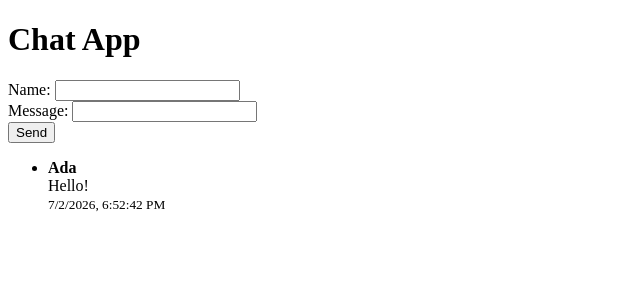
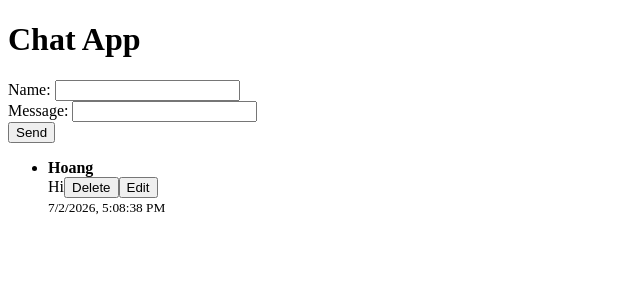
Before and after one commit to hoanglhh/chat_app_project, a React (Vite) app in the folder my-chat-frontend/: page / in a window 1280 px wide. Shown: the top 300 px of the page, without its empty margins (0-640 px from the left). Built offline with nearby package versions, Linux system fonts and the light colour scheme; data requests are answered from the project's data file.

Commit message:
Add CRUD features

```diff
--- a/my-chat-frontend/components/Message.jsx
+++ b/my-chat-frontend/components/Message.jsx
@@ -1,9 +1,13 @@
-const Message = ({ message }) => {
+const Message = ({ message, handleDelete, handleEdit }) => {
+
   return (
     <li>
       <strong>{message.name}</strong>
       <br />
       {message.content}
+      <button onClick={() => handleDelete(message.id)}>
+        Delete</button>
+      <button onClick={() => handleEdit(message.id)}>Edit</button>
       <br />
       <small>{new Date(message.createdAt).toLocaleString()}</small>
     </li>
--- a/my-chat-frontend/components/MessageForm.jsx
+++ b/my-chat-frontend/components/MessageForm.jsx
@@ -1,37 +1,7 @@
-import { useState } from "react"
-
-const MessageForm = ({ onCreate }) => {
-  const [name, setName] = useState('')
-  const [content, setContent] = useState('')
-
-  const handleSubmit = (event) => {
-    event.preventDefault()
-
-    if (name.trim() === '' || content.trim() === '') {
-      return
-    }
-
-    const messageObject = {
-      name,
-      content,
-      createdAt: new Date().toISOString()
-    }
-
-    onCreate(messageObject)
-
-    setName('')
-    setContent('')
-  }
-  const handleNameChange = (event) => {
-    setName(event.target.value)
-  }
-
-  const handleContentChange = (event) => {
-    setContent(event.target.value)
-  }
+const MessageForm = ({ name, content, addMessage, handleContentChange, handleNameChange }) => {
 
   return (
-    <form onSubmit={handleSubmit}>
+    <form onSubmit={addMessage}>
       <div>
         Name: <input
         value={name}
--- a/my-chat-frontend/components/MessageList.jsx
+++ b/my-chat-frontend/components/MessageList.jsx
@@ -1,10 +1,11 @@
 import Message from "./Message"
 
-const MessageList = ({ messages }) => {
+const MessageList = ({ messages, handleDelete, handleEdit }) => {
   return (
     <ul>
       {messages.map((message) => (
-        <Message key={message.id} message={message} />
+        <Message key={message.id} message={message} handleDelete={handleDelete}
+        handleEdit={handleEdit}/>
       ))}
     </ul>
   )
--- /dev/null
+++ b/my-chat-frontend/db.json
@@ -0,0 +1,10 @@
+{
+  "messages": [
+    {
+      "name": "Hoang",
+      "content": "Hi",
+      "createdAt": "2026-07-02T17:08:38.355Z",
+      "id": 1
+    }
+  ]
+}
--- a/my-chat-frontend/package.json
+++ b/my-chat-frontend/package.json
@@ -7,10 +7,12 @@
     "dev": "vite",
     "build": "vite build",
     "lint": "eslint .",
-    "preview": "vite preview"
+    "preview": "vite preview",
+    "server": "json-server -p 3001 db.json"
   },
   "dependencies": {
     "@tailwindcss/vite": "^4.3.1",
+    "axios": "^1.18.1",
     "daisyui": "^5.6.3",
     "react": "^19.2.7",
     "react-dom": "^19.2.7",
@@ -25,6 +27,7 @@
     "eslint-plugin-react-hooks": "^7.1.1",
     "eslint-plugin-react-refresh": "^0.5.3",
     "globals": "^17.6.0",
+    "json-server": "^0.17.4",
     "vite": "^8.1.0"
   }
 }
--- /dev/null
+++ b/my-chat-frontend/services/messages.js
@@ -0,0 +1,23 @@
+import axios from 'axios'
+const baseUrl = 'http://localhost:3001/messages'
+
+const remove = id => {
+  return axios.delete(`${baseUrl}/${id}`)
+}
+
+const create = newMessage => {
+  return axios.post(baseUrl, newMessage)
+  .then(response => response.data)
+}
+
+const getAll = () => {
+  return axios.get(baseUrl)
+  .then(response => response.data)
+}
+
+const update = (id, newMessage) => {
+  return axios.put(`${baseUrl}/${id}`, newMessage)
+    .then(response => response.data)
+}
+
+export default {remove, create, getAll, update}
--- a/my-chat-frontend/src/App.jsx
+++ b/my-chat-frontend/src/App.jsx
@@ -1,31 +1,89 @@
-import { useState } from "react"
+import { useState, useEffect } from "react"
 import MessageForm from "../components/MessageForm"
 import MessageList from "../components/MessageList"
+import messageService from '../services/messages'
 
 const App = () => {
-  const [messages, setMessages] = useState([
-    {
-    id: 1,
-    name: 'Ada',
-    content: 'Hello!',
-    createdAt: new Date().toISOString()
+  const [messages, setMessages] = useState([])
+  const [name, setName] = useState('')
+  const [content, setContent] = useState('')
+
+  useEffect(() => {
+    messageService.getAll().then(initialMessages => setMessages(initialMessages))
+  }, [])
+
+  const addMessage = (event) => {
+    event.preventDefault()
+
+    if (name.trim() === '' || content.trim() === '') {
+      return
     }
-  ])
 
-  const addMessage = (messageObject) => {
+    const messageObject = {
+      name,
+      content,
+      createdAt: new Date().toISOString(),
+    }
 
-    setMessages(messages.concat({
-      ...messageObject,
-      id: messages.length + 1
-    }))
+    messageService
+    .create(messageObject)
+    .then(returnedMessage => {
+      setMessages(messages.concat(returnedMessage))
+      setName('')
+      setContent('')
+    })
   }
 
+  const handleDelete = (id) => {
+    if (window.confirm('Delete this message?')) {
+      messageService
+      .remove(id)
+      .then(() => {
+        setMessages(messages.filter(message => message.id !== id))
+      })
+    }
+  }
+
+  const handleNameChange = (event) => {
+    setName(event.target.value)
+  }
+
+  const handleContentChange = (event) => {
+    setContent(event.target.value)
+  }
+
+  const handleEdit = (id) => {
+    const editMessage = messages.find(message => message.id === id)
+    const newContent = window.prompt('Edit this message?', editMessage.content)
+    const changedMessage = {
+      ...editMessage,
+      content: newContent
+    }
+
+    if (newContent === null) {
+      return
+    }
+
+    if (newContent.trim() === '') {
+      return
+    }
+
+    messageService
+    .update(id, changedMessage)
+    .then(returnedMessage => {
+      setMessages(messages.map(message => message.id === id ? returnedMessage : message))
+    })
+  }
 
   return (
     <div>
       <h1>Chat App</h1>
-      <MessageForm onCreate={addMessage} />
-      <MessageList messages={messages} />
+      <MessageForm addMessage={addMessage}
+      name={name} content={content}
+      handleContentChange={handleContentChange}
+      handleNameChange={handleNameChange}/>
+      <MessageList messages={messages} handleDelete={handleDelete}
+      handleEdit={handleEdit}/>
     </div>
   )
 }
```
Also changed, not shown: 1 other file (tests, documents, lock files or other folders).
